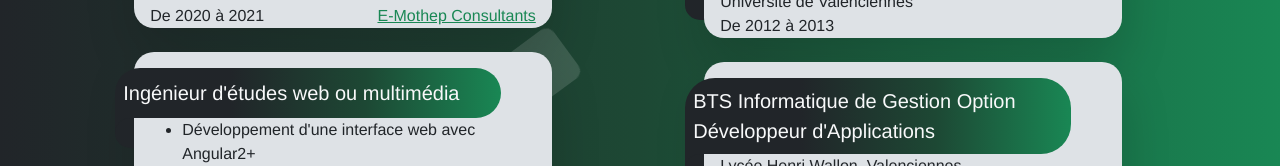
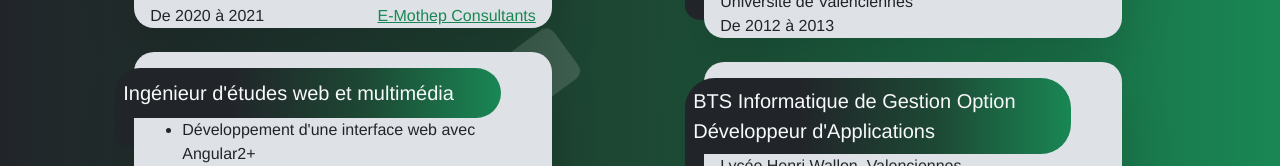
Before and after one commit to PaulRichez/MyAngVirtualCurriculumVitae, a Vue app: page /resume in a window 1280 px wide. Shown: the part 529-695 px from the top of the page. Built offline with nearby package versions, Linux system fonts and the light colour scheme; a web font is replaced by a local one; what pdfmake, vuefire would draw is missing.

Commit message:
fix resume title

```diff
--- a/src/assets/data/data.js
+++ b/src/assets/data/data.js
@@ -77,7 +77,7 @@ export const myCvData = {
         {
             startDate: "2019-10-01",
             endDate: "2020-07-01",
-            job: "Ingénieur d'études web ou multimédia",
+            job: "Ingénieur d'études web et multimédia",
             business: "JetDev",
             businessWebsite: "https://www.jetdev.fr",
             descriptions: [
```
